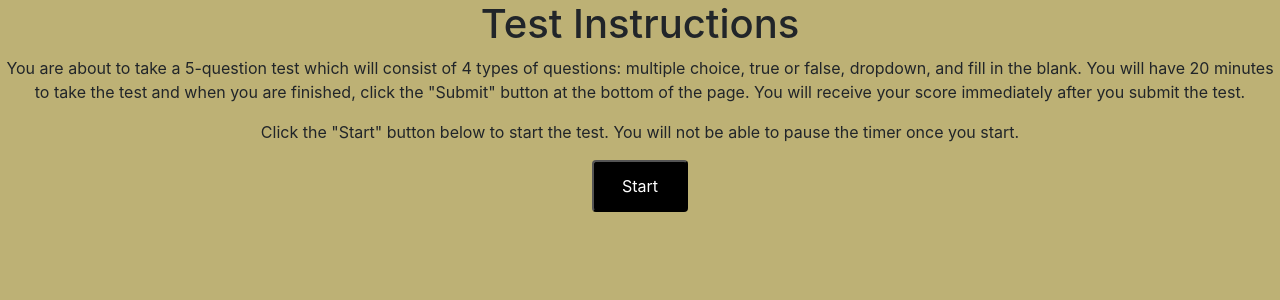
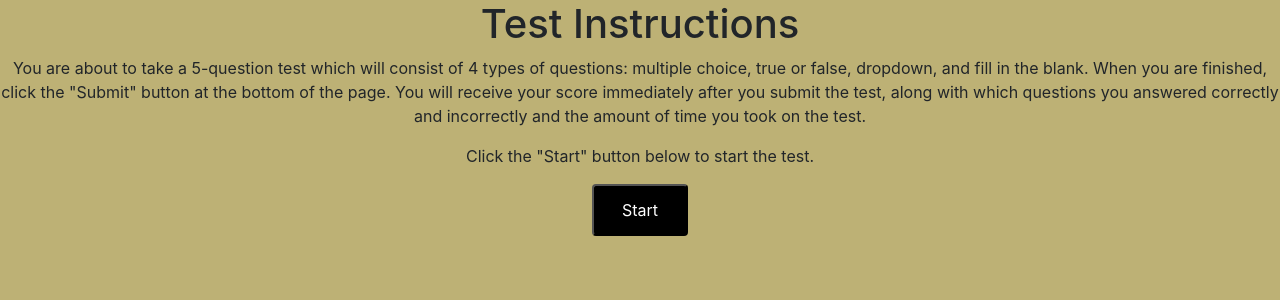
Before and after one commit to codingmaster4027/FBLA-2021-Coding-and-Programming, a Flask app: page /beforetest in a window 1280 px wide. Shown: the part 56-356 px from the top of the page. Run offline with Flask 2, Linux system fonts and the light colour scheme; some libraries are stand-ins or nearby versions.

Commit message:
Update beforetest.html

```diff
--- a/templates/beforetest.html
+++ b/templates/beforetest.html
@@ -35,11 +35,7 @@ text-align: center;
 
 {% block body %}
 <h1>Test Instructions</h1>
-<p>You are about to take a 5-question test which will consist of 4 types of questions: multiple choice, true or false, dropdown, and fill in the blank. You will have 20 minutes to take the test and when you are finished, click the "Submit" button at the bottom of the page. You will receive your score immediately after you submit the test. </p>
-<p>Click the "Start" button below to start the test. You will not be able to pause the timer once you start.</p>
+<p>You are about to take a 5-question test which will consist of 4 types of questions: multiple choice, true or false, dropdown, and fill in the blank. When you are finished, click the "Submit" button at the bottom of the page. You will receive your score immediately after you submit the test, along with which questions you answered correctly and incorrectly and the amount of time you took on the test. </p>
+<p>Click the "Start" button below to start the test.</p>
 <button class="button" type="button" onclick="location.href = 'http://127.0.0.1:5000/test'">Start</button>
-
-<script src="https://code.jquery.com/jquery-3.3.1.slim.min.js" integrity="sha384-q8i/X+965DzO0rT7abK41JStQIAqVgRVzpbzo5smXKp4YfRvH+8abtTE1Pi6jizo" crossorigin="anonymous"></script>
-<script src="https://cdnjs.cloudflare.com/ajax/libs/popper.js/1.14.7/umd/popper.min.js" integrity="sha384-UO2eT0CpHqdSJQ6hJty5KVphtPhzWj9WO1clHTMGa3JDZwrnQq4sF86dIHNDz0W1" crossorigin="anonymous"></script>
-<script src="https://stackpath.bootstrapcdn.com/bootstrap/4.3.1/js/bootstrap.min.js" integrity="sha384-JjSmVgyd0p3pXB1rRibZUAYoIIy6OrQ6VrjIEaFf/nJGzIxFDsf4x0xIM+B07jRM" crossorigin="anonymous"></script>
 {% endblock %}
```
